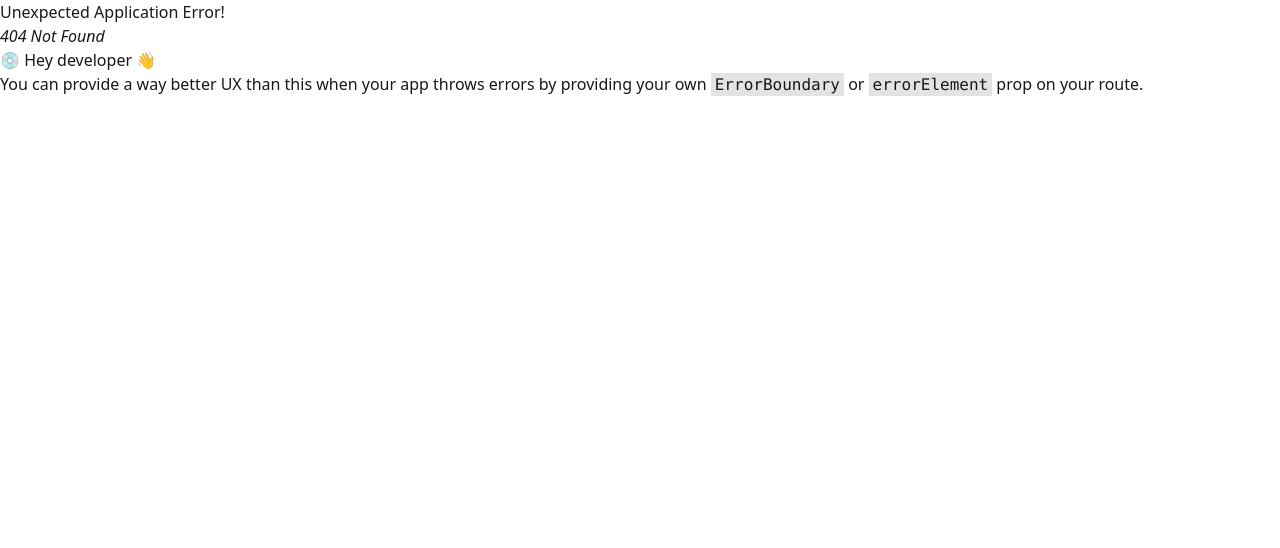
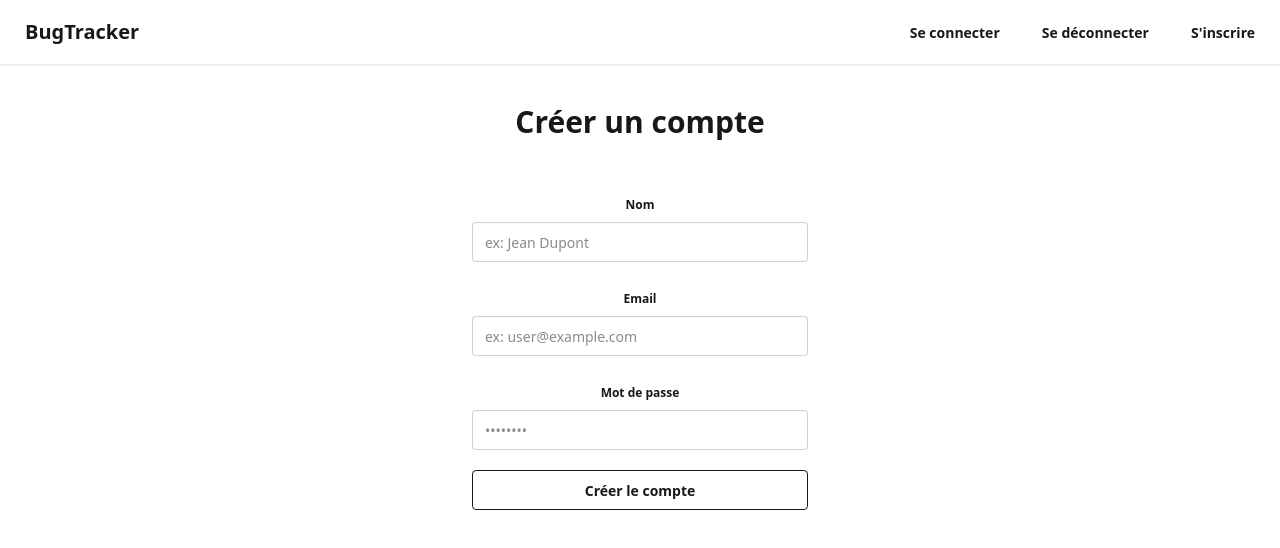
Before and after one commit to 37anton/BugTracker, a React (Vite) app in the folder front/: page /register in a window 1280 px wide. Before the commit this address had no page. Shown: the top 548 px of the page. Built offline with nearby package versions, Linux system fonts and the light colour scheme.

Commit message:
Register page

```diff
--- a/front/src/components/Navbar.tsx
+++ b/front/src/components/Navbar.tsx
@@ -11,6 +11,7 @@ const Navbar: React.FC = () => {
       <div className="hidden md:flex gap-2">
         <a className="btn btn-ghost">Se connecter</a>
         <a className="btn btn-ghost">Se déconnecter</a>
+        <a className="btn btn-ghost">S'inscrire</a>
       </div>
 
       {/* Burger mobile (< md) */}
@@ -41,6 +42,7 @@ const Navbar: React.FC = () => {
           >
             <li><a /* href="#" */>Se connecter</a></li>
             <li><a /* href="#" */>Se déconnecter</a></li>
+            <li><a /* href="#" */>S'inscrire</a></li>
           </ul>
         </div>
       </div>
--- /dev/null
+++ b/front/src/components/pages/Register.tsx
@@ -0,0 +1,53 @@
+import React, { useState } from 'react';
+import Navbar from '../../components/Navbar';
+import Input from '../../components/Input';
+
+const Register: React.FC = () => {
+  const [name, setName] = useState('');
+  const [email, setEmail] = useState('');
+  const [password, setPassword] = useState('');
+
+  const onSubmit = (e: React.FormEvent) => {
+    e.preventDefault();
+    // TODO: call API later
+    console.log({ name, email, password });
+  };
+
+  return (
+    <div className="min-h-screen w-full">
+      <Navbar />
+      <main className="max-w-md mx-auto px-4 py-10">
+        <h1 className="text-3xl font-bold mb-6 text-center">Créer un compte</h1>
+        <form onSubmit={onSubmit} className="mx-auto max-w-sm p-6 rounded-lg flex flex-col gap-4">
+          <Input
+            legend="Nom"
+            name="name"
+            type="text"
+            placeholder="ex: Jean Dupont"
+            value={name}
+            onChange={(e) => setName(e.target.value)}
+          />
+          <Input
+            legend="Email"
+            name="email"
+            type="email"
+            placeholder="ex: user@example.com"
+            value={email}
+            onChange={(e) => setEmail(e.target.value)}
+          />
+          <Input
+            legend="Mot de passe"
+            name="password"
+            type="password"
+            placeholder="••••••••"
+            value={password}
+            onChange={(e) => setPassword(e.target.value)}
+          />
+          <button type="submit" className="btn btn-outline">Créer le compte</button>
+        </form>
+      </main>
+    </div>
+  );
+};
+
+export default Register;
--- a/front/src/main.tsx
+++ b/front/src/main.tsx
@@ -4,10 +4,12 @@ import './index.css'
 import { createBrowserRouter, RouterProvider } from 'react-router-dom'
 import Home from './components/pages/Home'
 import Login from './components/pages/Login'
+import Register from './components/pages/Register'
 
 const router = createBrowserRouter([
   { path: '/', element: <Home /> },
   { path: '/login', element: <Login /> },
+  { path: '/register', element: <Register /> },
 ])
 
 createRoot(document.getElementById('root')!).render(
```
